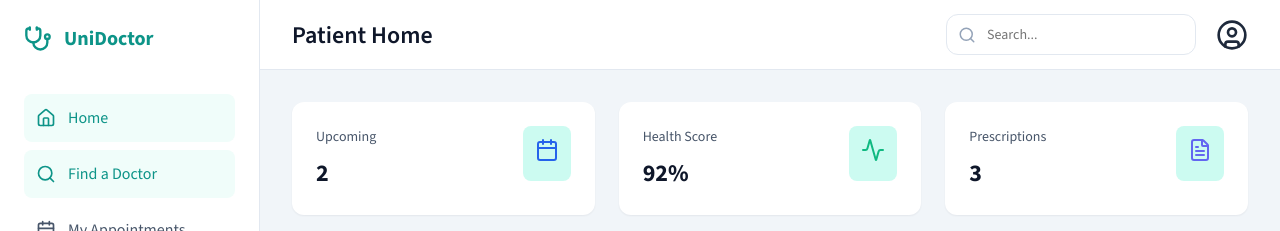
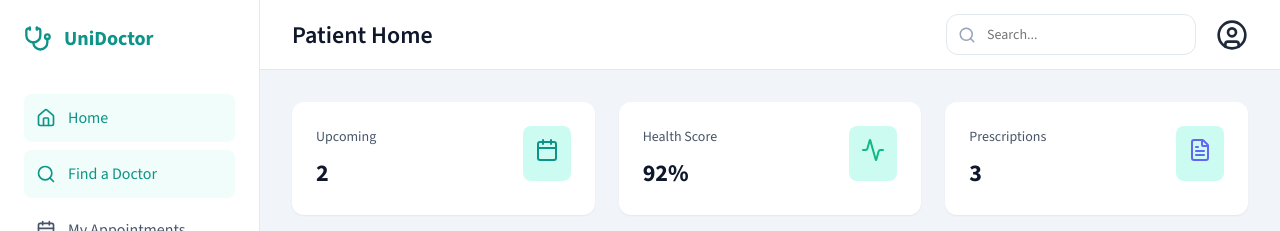
Before and after one commit to msabith7/unified-doctors-platform, a React (Vite) app: page /patient-dashboard in a window 1280 px wide. Shown: the top 231 px of the page. Built offline with nearby package versions, Linux system fonts and the light colour scheme.

Commit message:
Update PatientDashboard styles for StatCard and doctor specialty badge

```diff
--- a/src/pages/PatientDashboard.tsx
+++ b/src/pages/PatientDashboard.tsx
@@ -54,7 +54,7 @@ const PatientDashboard = () => {
                 <Header title="Patient Home" />
                 <main className="content">
                     <div className="dashboard-grid">
-                        <StatCard label="Upcoming" value="2" icon={Calendar} color="#2563eb" />
+                        <StatCard label="Upcoming" value="2" icon={Calendar} color="var(--primary)" />
                         <StatCard label="Health Score" value="92%" icon={Activity} color="#10b981" />
                         <StatCard label="Prescriptions" value="3" icon={FileText} color="#6366f1" />
                         <StatCard label="Doctors Seen" value="12" icon={User} color="#f59e0b" />
@@ -105,7 +105,7 @@ const PatientDashboard = () => {
                                                 </div>
                                             </div>
                                             <div className="doctor-specialty-badge">
-                                                <span style={{ fontSize: '0.75rem', padding: '4px 8px', background: 'var(--bg-blue)', borderRadius: '4px', color: 'var(--primary-blue)', fontWeight: '600' }}>
+                                                <span style={{ fontSize: '0.75rem', padding: '4px 8px', background: 'var(--primary-light)', borderRadius: '4px', color: 'var(--primary)', fontWeight: '600' }}>
                                                     {doc.specialty}
                                                 </span>
                                             </div>
```
